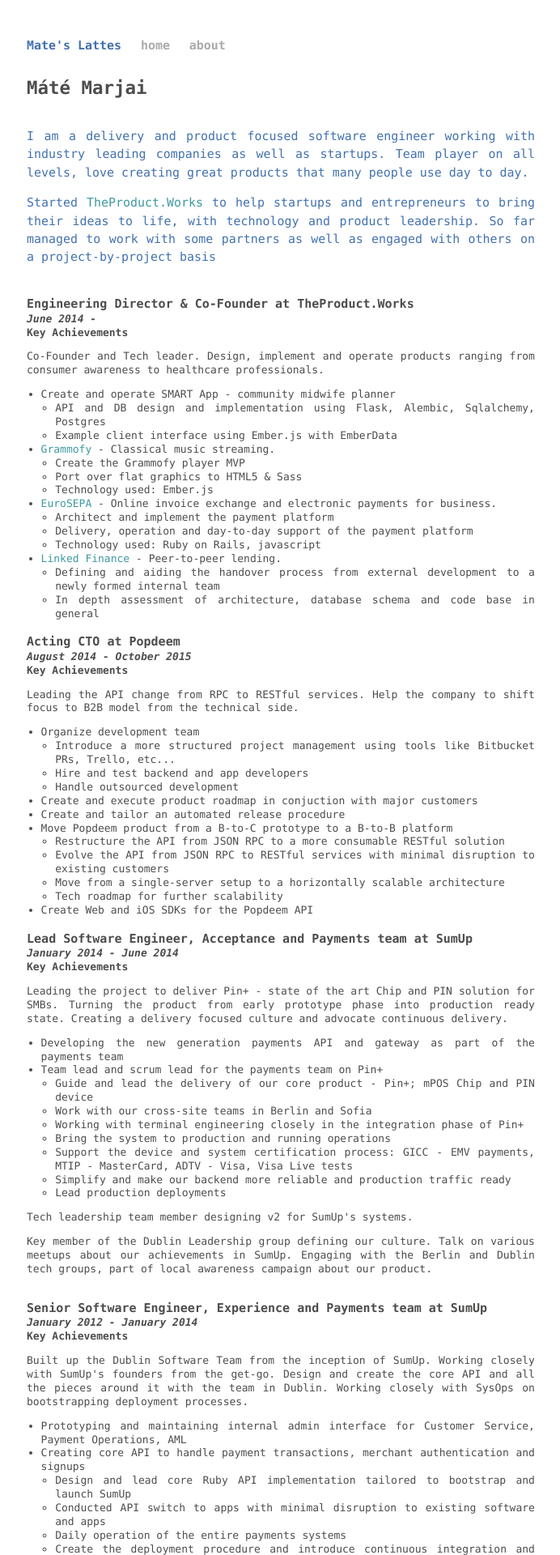
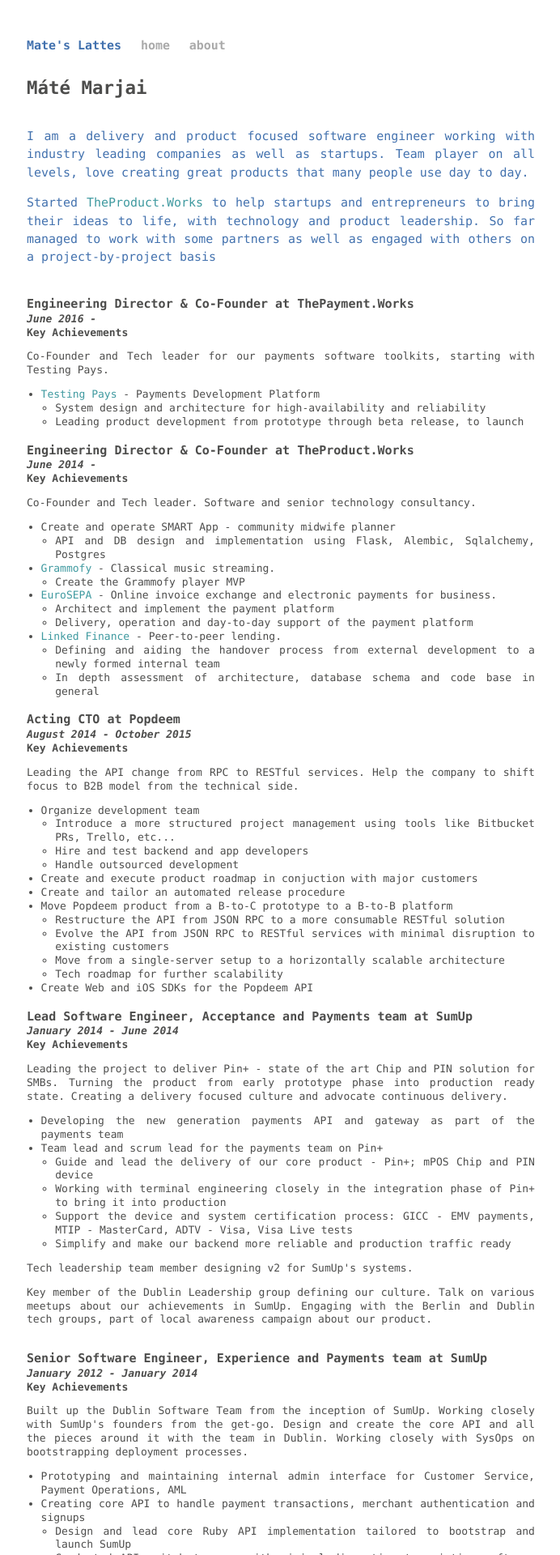
Before and after one commit to marjaimate/marjaimate.github.io, a Jekyll site: the page built from about.html, in a window 1280 px wide. Shown: the top 1920 px of the page at 81% size, without its empty margins (293-985 px from the left). Built offline with Jekyll 4.4.1, drawn with Linux system fonts in a browser that asks for light colours; some of the changed text lies outside the part shown.

Commit message:
Change the layout to exlude headers from print.
Added ThePaymentWorks line for CV

More pruning of CV, aiming for under 2 pages.

```diff
--- a/_layouts/default.html
+++ b/_layouts/default.html
@@ -16,7 +16,7 @@
     <body>
 
         <div class="site">
-          <div class="header">
+          <div class="header no-print">
             <h1 class="title"><a href="{{ site.baseurl }}/">{{ site.name }}</a></h1>
             <a class="extra" href="{{ site.baseurl }}/">home</a>
             <a class="extra" href="{{ site.baseurl }}/about.html">about</a>
--- a/about.html
+++ b/about.html
@@ -17,31 +17,43 @@
   </section>
   <br/>
   <section class="resume post">
+    <h3>Engineering Director &amp; Co-Founder at ThePayment.Works</h3>
+    <h4>June 2016 -</h4>
+    <h5>Key Achievements</h5>
+    <p class="key-points">
+    Co-Founder and Tech leader for our payments software toolkits, starting with Testing Pays.
+    </p>
+    <ul>
+      <li><a href="http://www.testingpays.com" target="_blank">Testing Pays</a> - Payments Development Platform
+        <ul>
+          <li>System design and architecture for high-availability and reliability</li>
+          <li>Leading product development from prototype through beta release, to launch</li>
+        </ul>
+      </li>
+    </ul>
+    <br/>
+
     <h3>Engineering Director &amp; Co-Founder at TheProduct.Works</h3>
     <h4>June 2014 -</h4>
     <h5>Key Achievements</h5>
     <p class="key-points">
-    Co-Founder and Tech leader. Design, implement and operate products ranging from consumer awareness to healthcare professionals.
+    Co-Founder and Tech leader. Software and senior technology consultancy.
     </p>
     <ul>
       <li>Create and operate SMART App - community midwife planner
         <ul>
           <li>API and DB design and implementation using Flask, Alembic, Sqlalchemy, Postgres</li>
-          <li>Example client interface using Ember.js with EmberData</li>
         </ul>
       </li>
       <li><a href="https://grammofy.com/player/" target="_blank">Grammofy</a> - Classical music streaming.
         <ul>
           <li>Create the Grammofy player MVP</li>
-          <li>Port over flat graphics to HTML5 &amp; Sass</li>
-          <li>Technology used: Ember.js</li>
         </ul>
       </li>
       <li><a href="http://eurosepa.com" target="_blank">EuroSEPA</a> - Online invoice exchange and electronic payments for business.
         <ul>
           <li>Architect and implement the payment platform</li>
           <li>Delivery, operation and day-to-day support of the payment platform</li>
-          <li>Technology used: Ruby on Rails, javascript</li>
         </ul>
       </li>
       <li><a href="https://linkedfinance.com" target="_blank">Linked Finance</a> - Peer-to-peer lending.
@@ -90,12 +102,9 @@
       <li>Team lead and scrum lead for the payments team on Pin+
         <ul>
           <li>Guide and lead the delivery of our core product - Pin+; mPOS Chip and PIN device</li>
-          <li>Work with our cross-site teams in Berlin and Sofia</li>
-          <li>Working with terminal engineering closely in the integration phase of Pin+</li>
-          <li>Bring the system to production and running operations</li>
+          <li>Working with terminal engineering closely in the integration phase of Pin+ to bring it into production</li>
           <li>Support the device and system certification process: GICC - EMV payments, MTIP - MasterCard, ADTV - Visa, Visa Live tests</li>
           <li>Simplify and make our backend more reliable and production traffic ready</li>
-          <li>Lead production deployments</li>
         </ul>
       </li>
     </ul>
@@ -144,7 +153,6 @@
     Creating critical features for the business working on Hostelworld's flagship site and internal admin. Conduct the migration from Bugzilla to Jira. Exploring and advocating new ways of enhancing the delivery tools used. Piloting agile workflows with key members of the organisation.
     </p>
     <ul>
-      <li>Technologies used: PHP(Zend, Drupal, Smarty), MySQL, JavaScript</li>
       <li>Planned and delivered high business value projects such as Promotion Platform and Quick Compare</li>
       <li>Code refactoring on various parts of the hostelworld core code </li>
       <li>Implement the workflow within Jira issue tracking system </li>
@@ -154,7 +162,6 @@
       Enhancing our mobile presense on dedicated site and mobile app. Conduct code migration from JS to CoffeeScript. Delivering v1.0 of our cross platform mobile app on iOS and Android using the mobile site as a base. Reorganise the backend APIs used for mobile and external services.
     </p>
     <ul>
-      <li>Technologies used: CoffeeScript, Javascript, node.js, CSS, HTML, PHP (Zend, Smarty), MySQL</li>
       <li>Upgrade the Hostelworld iPhone app to cross platform version.</li>
       <li>Mobile API development for mobile sites and external services
       <ul>
@@ -175,25 +182,22 @@
     </p>
     <ul>
       <li>Helped the team discover and solve vulnerabilities within cashier system</li>
-      <li>Designed and created diagnostic tools for production systems (PHP, Bash/Shell)</li>
+      <li>Designed and created diagnostic tools for production systems</li>
       <li>Took initiative in TDD and improving unit testing with PHPUnit </li>
-      <li>Contributing to internal PHP Web framework</li>
       <li>Code optimizations and refactoring on application code base and internal framework </li>
-      <li>Prototyping own and team ideas as well as business requests in PHP and Javascript </li>
+      <li>Rapid Prototyping own and team ideas as well as business requests in PHP and Javascript </li>
       <li>Deployment management and improving / automating deployment process with automated deployments</li>
-      <li>Internal proptotype for release handling of the cashier payments stack </li>
-      <li>On call duties</li>
     </ul>
     <br/>
     <h3>Web Developer/Co-Owner - Szoftver Szerviz Iroda</h3>
     <h4>February 2006 – April 2008</h4>
     <p>
-      Family business with my father, helping small businesses with invoicing and accounting solutions. Doing web development contracts from time to time.
+      Helping small businesses with invoicing and accounting solutions. Doing web development contracts from time to time.
     </p>
     <ul>
       <li>Web solutions consulting for small businesses (HTML, PHP, Javascript, web hosting)</li>
       <li>Conducting the migration of hartlhaus.hu from the Austrian parent website</li>
-      <li>Develop applications in C++ for easier modifications made on sites by management</li>
+      <li>Develop applications for easier modifications made on sites by management</li>
     </ul>
   </section>
   <br/>
--- a/css/main.css
+++ b/css/main.css
@@ -215,3 +215,11 @@
 .resume h4 {
   font-style: italic;
 }
+
+@media print
+{
+  .no-print, .no-print *
+  {
+    display: none !important;
+  }
+}
--- a/index.html
+++ b/index.html
@@ -1,6 +1,6 @@
 ---
 layout: default
-title: Mate's Lattes
+title: Máté's Lattes
 ---
 
 <div id="home">
```
Also changed, not shown: other parts of _layouts/default.html (+1 -1 lines), other parts of about.html (+1 -1 lines), 14 other files.
